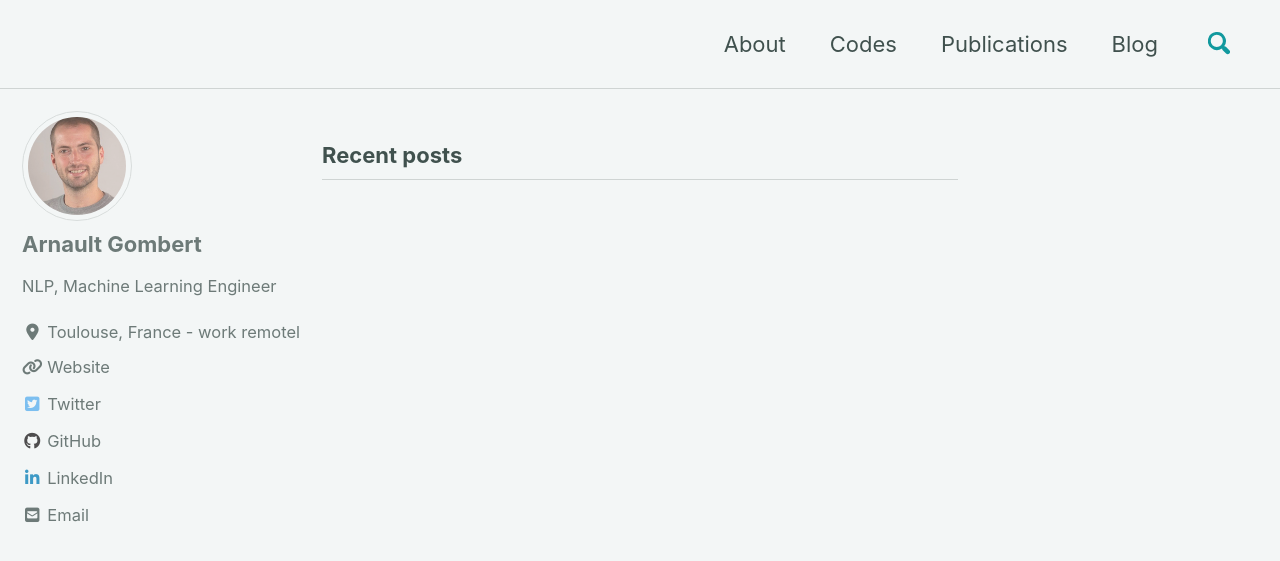
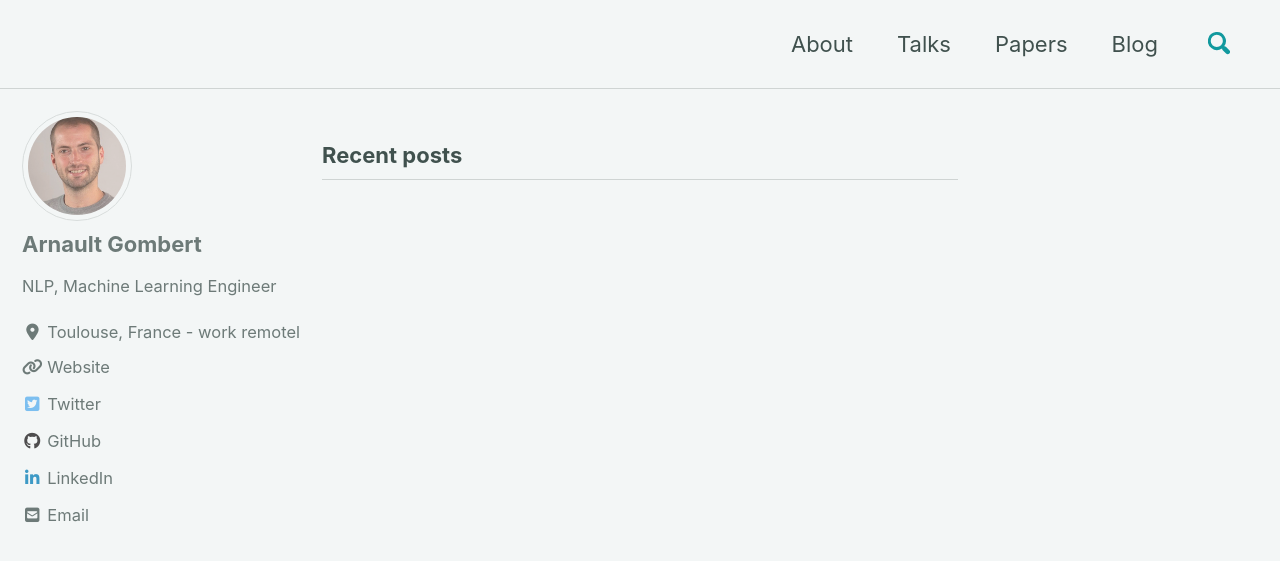
Before and after one commit to agombert/agombert.github.io, a Jekyll site: the page built from index.html, in a window 1280 px wide and 900 px high. Shown: the top 561 px of the window. Built offline with Jekyll 4.4.1, drawn with Linux system fonts in a browser that asks for light colours; cached includes are drawn as plain includes; nearby versions of some CDN libraries; the list of posts is cut into pages by our own code.

Commit message:
:memo: add talks and quit codes

```diff
--- a/_data/navigation.yml
+++ b/_data/navigation.yml
@@ -2,9 +2,9 @@
 main:
   - title: "About"
     url: https://agombert.github.io
-  - title: "Codes"
+  - title: "Talks"
     url: https://agombert.github.io
-  - title: "Publications"
+  - title: "Papers"
     url: https://agombert.github.io
   - title: "Blog"
-    url: https://agombert.github.io/docs/_posts/
+    url: docs/posts/
```
